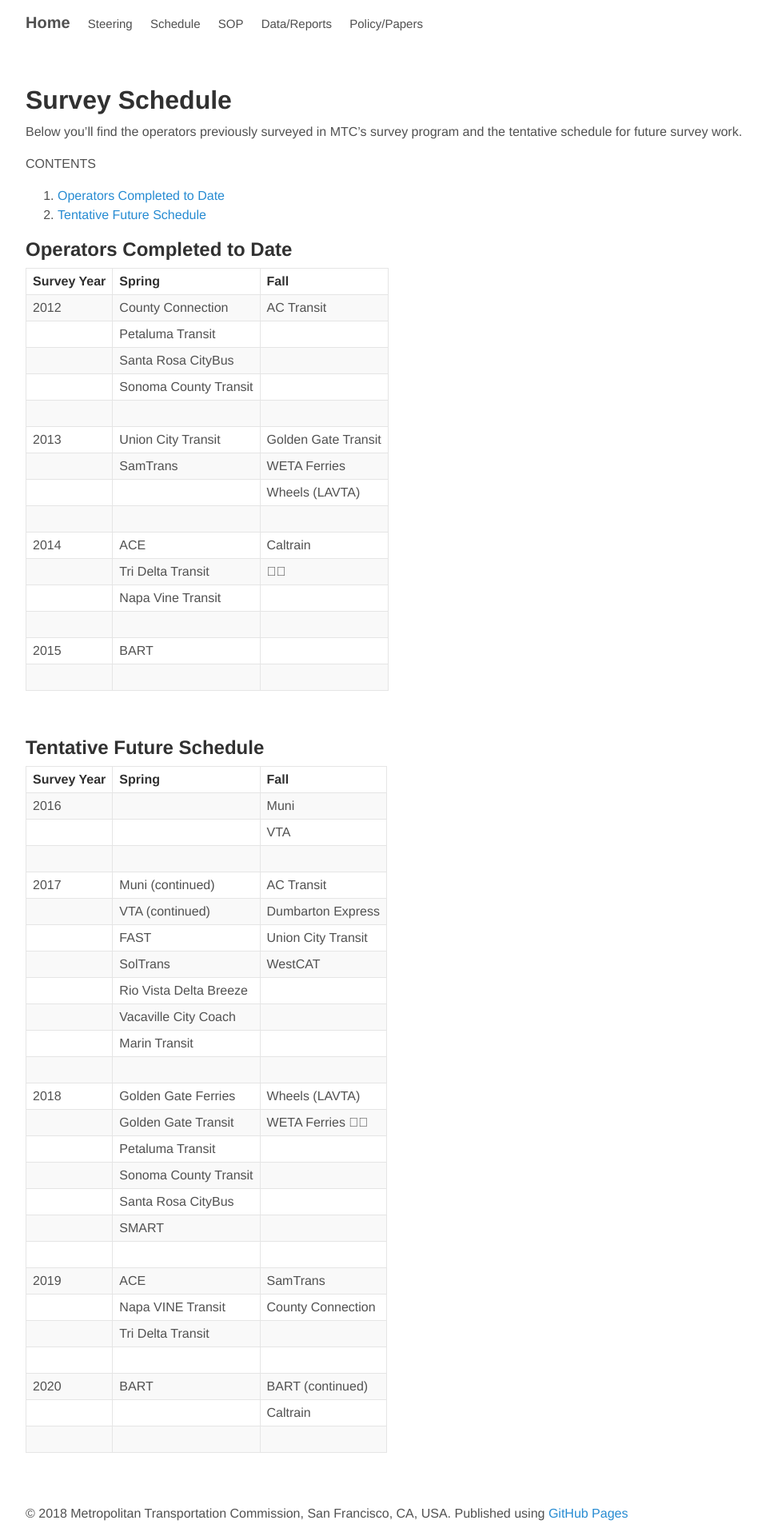
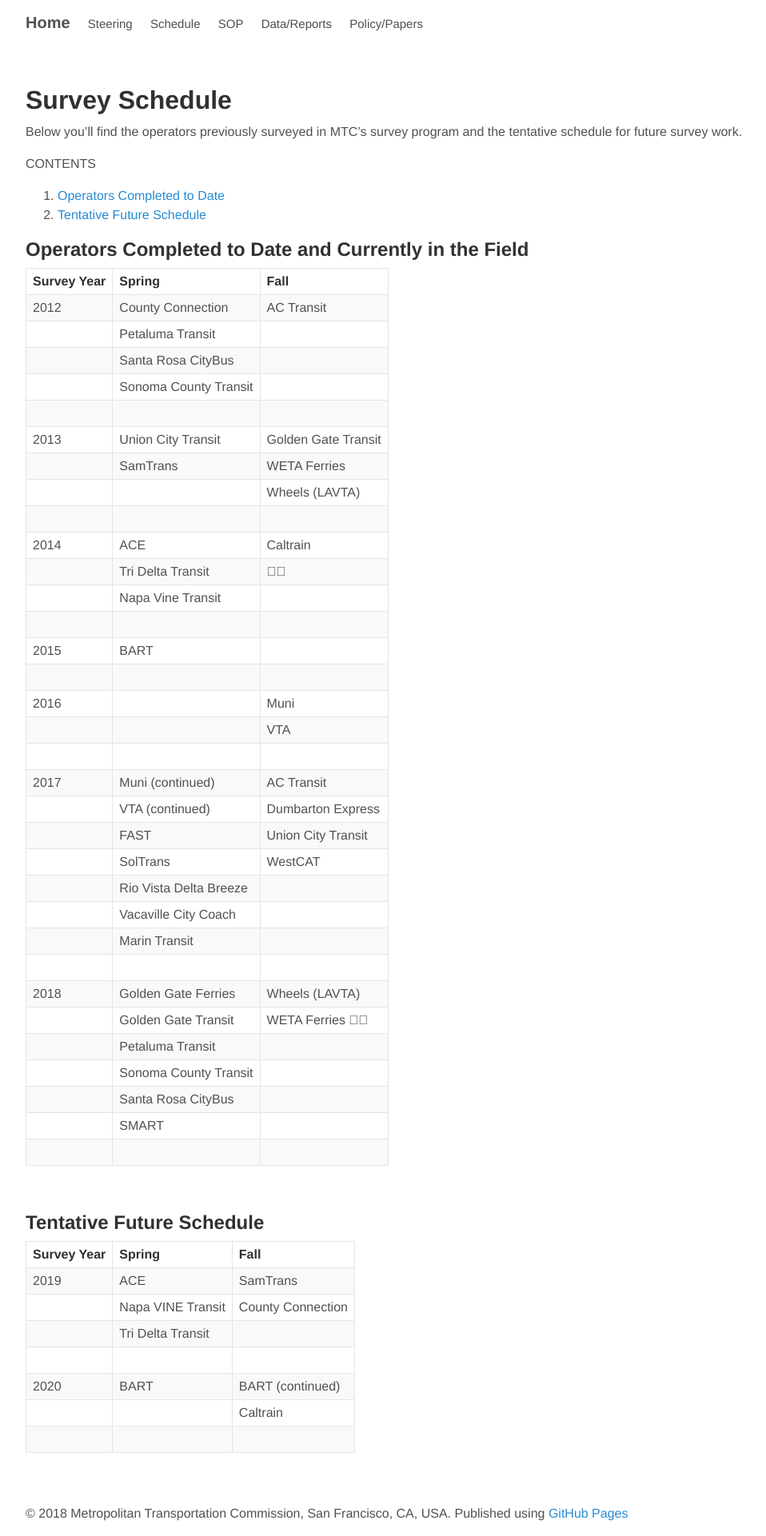
Before and after one commit to BayAreaMetro/transit-passenger-surveys, a Jekyll site: the page built from schedule.md, in a window 1280 px wide. Shown: the whole page at 80% size, without its empty margins (144-1102 px from the left). Built offline with Jekyll 4.4.1, drawn with Linux system fonts in a browser that asks for light colours; nearby versions of some CDN libraries; library files that are not in the unit come from our copies.

Commit message:
Update schedule.md

```diff
--- a/schedule.md
+++ b/schedule.md
@@ -13,7 +13,7 @@
 2. [Tentative Future Schedule](#tentative-future-schedule)
 
 
-## Operators Completed to Date
+## Operators Completed to Date and Currently in the Field
 
 | **Survey Year**                  | **Spring**             | **Fall**               |
 |:---------------------------------|:-----------------------|:-----------------------|
@@ -32,14 +32,6 @@
 |                                  |                        |	                     |
 | 2015                             | BART                   |                        |
 |                                  |                        |                        |
-
-<br/>
-
-## Tentative Future Schedule
-
-
-| **Survey Year**                  | **Spring**             | **Fall**               |
-|:---------------------------------|:-----------------------|:-----------------------|
 | 2016                             |                        | Muni                   |
 |                                  |                        | VTA                    |
 |                                  |                        |                        |
@@ -58,6 +50,15 @@
 |                                  | Santa Rosa CityBus     |	                     |
 |                                  | SMART                  |                        |
 |                                  |                        |	                     |
+
+
+<br/>
+
+## Tentative Future Schedule
+
+
+| **Survey Year**                  | **Spring**             | **Fall**               |
+|:---------------------------------|:-----------------------|:-----------------------|
 | 2019                             | ACE                    | SamTrans               |
 |                                  | Napa VINE Transit      | County Connection      |
 |                                  | Tri Delta Transit      |                        |
```
